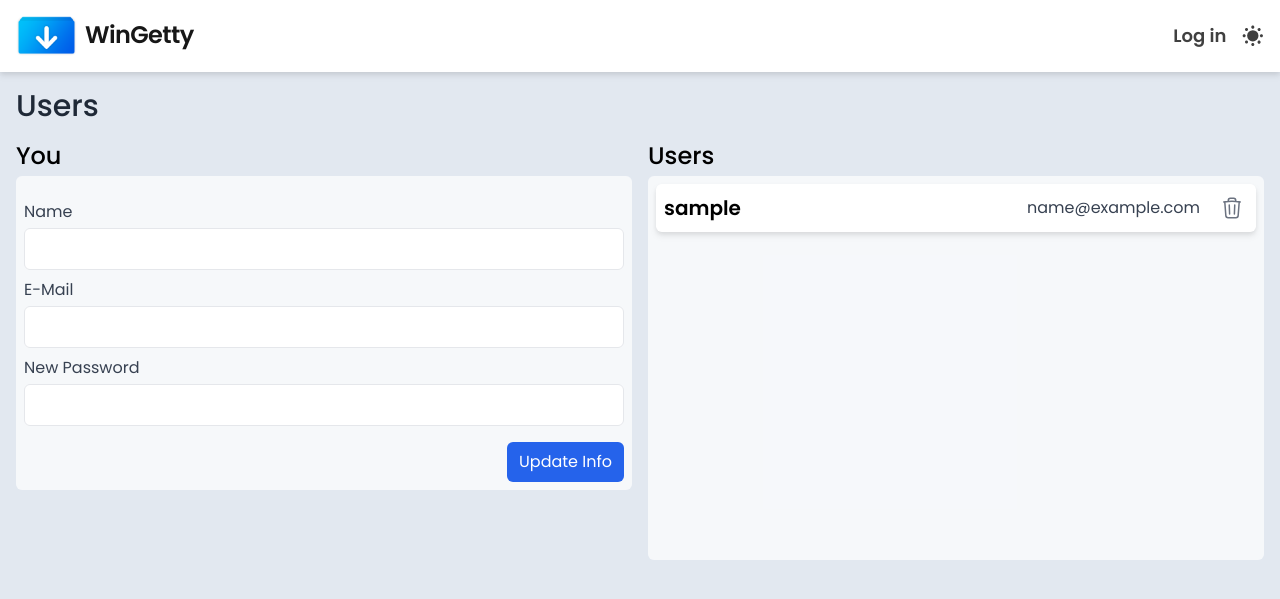
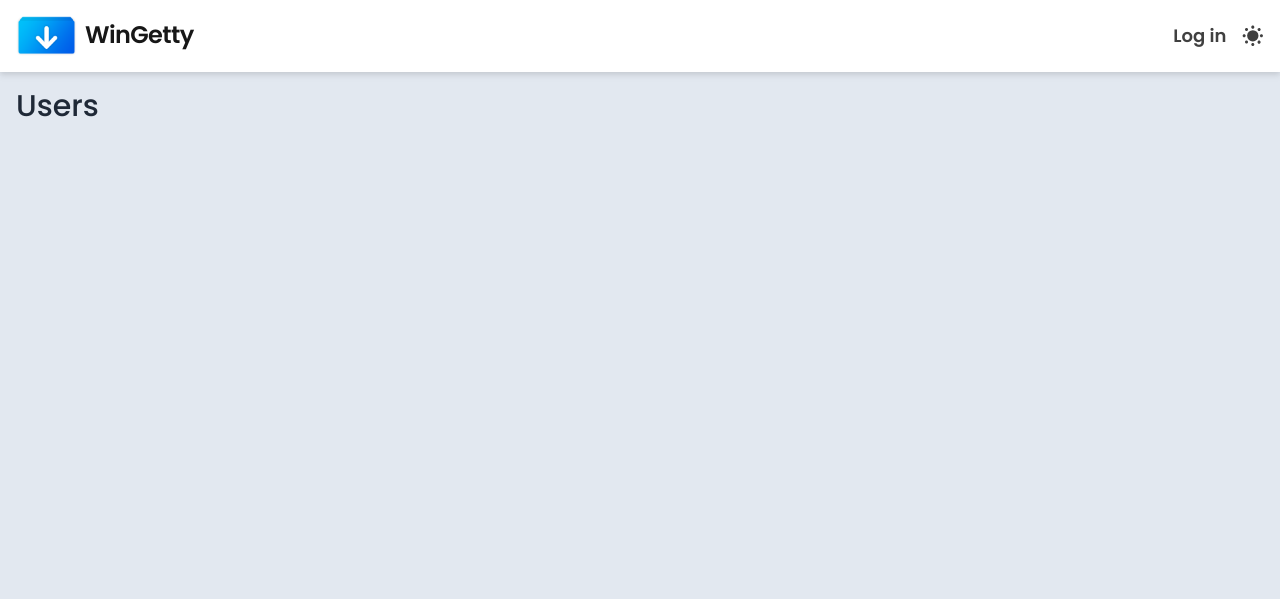
Before and after one commit to thilojaeggi/WinGetty, a Flask app: template app/templates/users.j2 in a window 1280 px wide. Shown: the top 599 px of the page. Run offline with Flask 3, Linux system fonts and the light colour scheme; tables that the repository leaves empty hold one stand-in row (values such as "Sample post"); the template is opened without the code that fills it: values that come from a table or form of the project are taken from there, most other values are stand-ins (such as "Sample title", 1, 10 or a date in 2020); style sheets or scripts are compiled from the project's sources; some web fonts are replaced.

Commit message:
Redo layout and show elements based on permission

```diff
--- a/app/templates/users.j2
+++ b/app/templates/users.j2
@@ -1,15 +1,15 @@
 {% extends "base.j2" %}
 {% set title = "Users" %}
 {% block content %}
-<h1 class="text-3xl font-medium text-gray-800 dark:text-gray-200">{{title}}</h1>
-<div class="grid grid-cols-1 md:grid-cols-2 max-h-96 sm:h-96 gap-x-4 gap-y-6 mt-4">
-    <div class="h-full w-full ">
+<h1 class="text-3xl font-medium text-gray-800 dark:text-gray-200">{{ title }}</h1>
+<div class="grid grid-cols-1 md:grid-cols-7 grid-rows-4 gap-y-12 gap-x-3 mt-4">
+    {% if current_user.role.has_permission('view:own_user') %}
+    <div class="md:col-span-3 md:row-span-3">
         <h3 class="text-2xl mb-1 select-none font-medium dark:text-gray-200">You</h3>
-        <div
-            class="bg-white/70 dark:bg-neutral-900 rounded-md h-min max-h-full overflow-y-auto p-2 w-full flex flex-col space-y-2">
-            <h4 class="font-base text-2xl self-start hidden mr-2"></h4>
-            <form class="mt-5 flex flex-col h-full" action="{{ url_for('api.update_user') }}" method="POST">
-
+        <div class="bg-white/70 dark:bg-neutral-900 rounded-md  p-2 flex flex-col space-y-2">
+            <form
+                class="flex flex-col h-full {% if not current_user.role.has_permission('edit:own_user') %} pointer-events-none {% endif %} "
+                action="{{ url_for('api.update_user') }}" method="POST">
                 <input type="hidden" name="id" value="{{ current_user.id }}">
 
 
@@ -42,31 +42,31 @@
             </form>
         </div>
     </div>
-
-    <div class="h-full grow w-full">
+    {% endif %}
+    {% if current_user.role.has_permission('view:user') %}
+    <div class="md:col-span-4 md:row-span-3 md:col-start-4 ">
         <div class="flex flex-row">
             <h3 class="text-2xl mb-1 select-none font-medium dark:text-gray-200">Users</h3>
             <button type="button" @click="showAddVersionModal = true"
-                class="hidden bg-blue-600 hover:bg-blue-500 transition-colors duration-300 p-0.25 rounded-md text-white h-min self-end ml-2 mb-1.5"><svg
-                    class="h-6 " xmlns="http://www.w3.org/2000/svg" fill="none" viewBox="0 0 24 24" stroke-width="1.5"
+                class="hidden bg-blue-600 hover:bg-blue-500 transition-colors duration-300 p-0.25 rounded-md text-white h-min self-end ml-2 mb-1.5">
+                <svg class="h-6" xmlns="http://www.w3.org/2000/svg" fill="none" viewBox="0 0 24 24" stroke-width="1.5"
                     stroke="currentColor">
                     <path stroke-linecap="round" stroke-linejoin="round" d="M12 4.5v15m7.5-7.5h-15" />
                 </svg>
             </button>
         </div>
-        <div
-            class="bg-white/70 dark:bg-neutral-900 rounded-md h-full p-2 flex flex-col overflow-y-auto space-y-2 scrollbar-none">
-
-
+        <div class="bg-white/70 dark:bg-neutral-900 rounded-md h-full p-2 flex flex-col space-y-2">
             <div class="drop-shadow-md flex flex-col divide-y dark:divide-gray-200/25">
                 {% for user in users %}
-                <div id="user" class="bg-white dark:bg-neutral-950 {% if loop.first %}rounded-t-md{% elif loop.last %}rounded-b-md{% endif %} {% if users|length == 1 %} rounded-md {% endif %} flex flex-col"
+                <div id="user"
+                    class="bg-white dark:bg-neutral-950 {% if loop.first %}rounded-t-md{% elif loop.last %}rounded-b-md{% endif %} {% if users|length == 1 %} rounded-md {% endif %} flex flex-col"
                     x-data="{ expanded: false }" @click.away="expanded = false">
                     <div class="flex  flex-row justify-between items-center  p-2" @click="expanded = !expanded">
                         <p class="font-semibold text-xl  dark:text-gray-200 flex-1">{{user.username}}</p>
                         <p class="text-gray-700 dark:text-gray-300/70 mr-4">
                             {{ user.email }} </p>
-                        <a hx-delete="{{ url_for('api.delete_user', id=user.id) }}" hx-target="closest div#user" hx-swap="outerHTML swap:0s"
+                        <a hx-delete="{{ url_for('api.delete_user', id=user.id) }}" hx-target="closest div#user"
+                            hx-swap="outerHTML swap:0s"
                             class="px-1 group py-1 text-gray-500 transition-colors hover:bg-red-100 dark:bg-neutral-900 duration-300 rounded-md cursor-pointer {% if user == current_user %}opacity-0 pointer-events-none{% endif %}">
                             <svg class="group-hover:stroke-red-500 transition-color duration-300 h-6 w-6" fill="none"
                                 stroke="currentColor" stroke-width="1.5" viewBox="0 0 24 24"
@@ -82,5 +82,19 @@
             </div>
         </div>
     </div>
+    {% endif %}
+    {% if current_user.role.has_permission('view:permission') %}
+    <div class="md:col-span-4 ">
+        <h3 class="text-2xl mb-1 select-none font-medium dark:text-gray-200">Permissions</h3>
+        <div class="bg-white/70 dark:bg-neutral-900 rounded-md h-auto p-2 flex flex-col space-y-2">
+            <h4 class="font-base text-2xl self-start mr-2"></h4>
+            <form
+                class="flex flex-col h-full {% if not current_user.role.has_permission('edit:own_user') %} pointer-events-none {% endif %} "
+                action="{{ url_for('api.update_user') }}" method="POST">
+                <!-- Form content -->
+            </form>
+        </div>
+    </div>
+    {% endif %}
 </div>
 {% endblock %}
```
